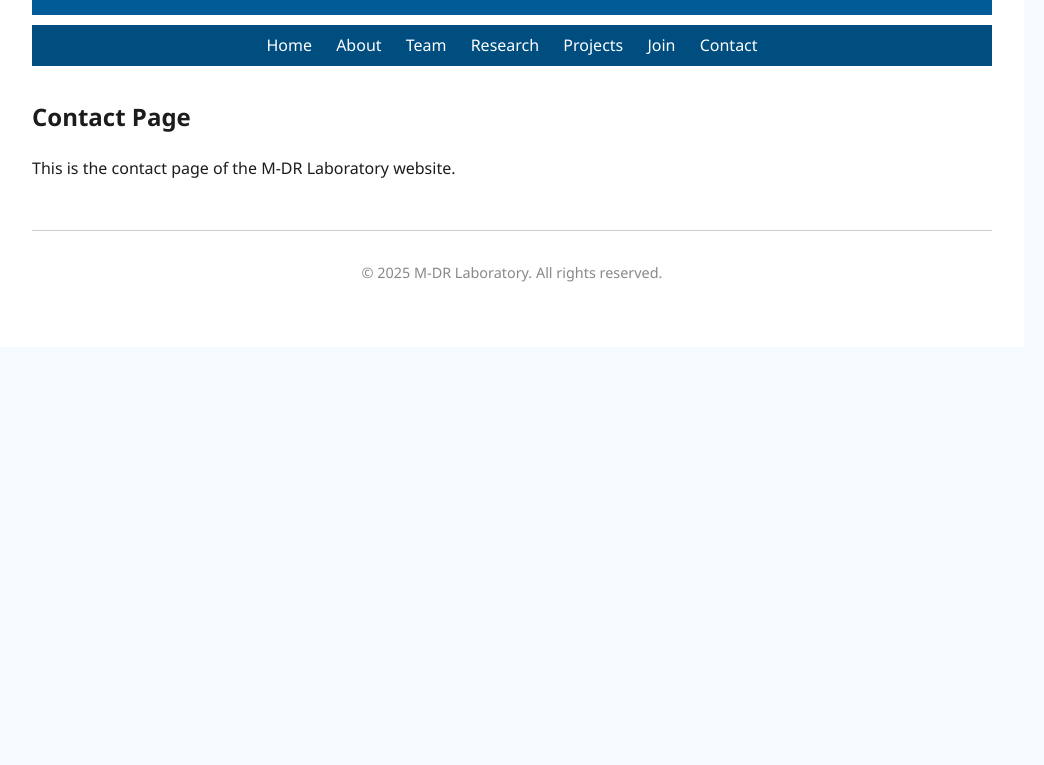
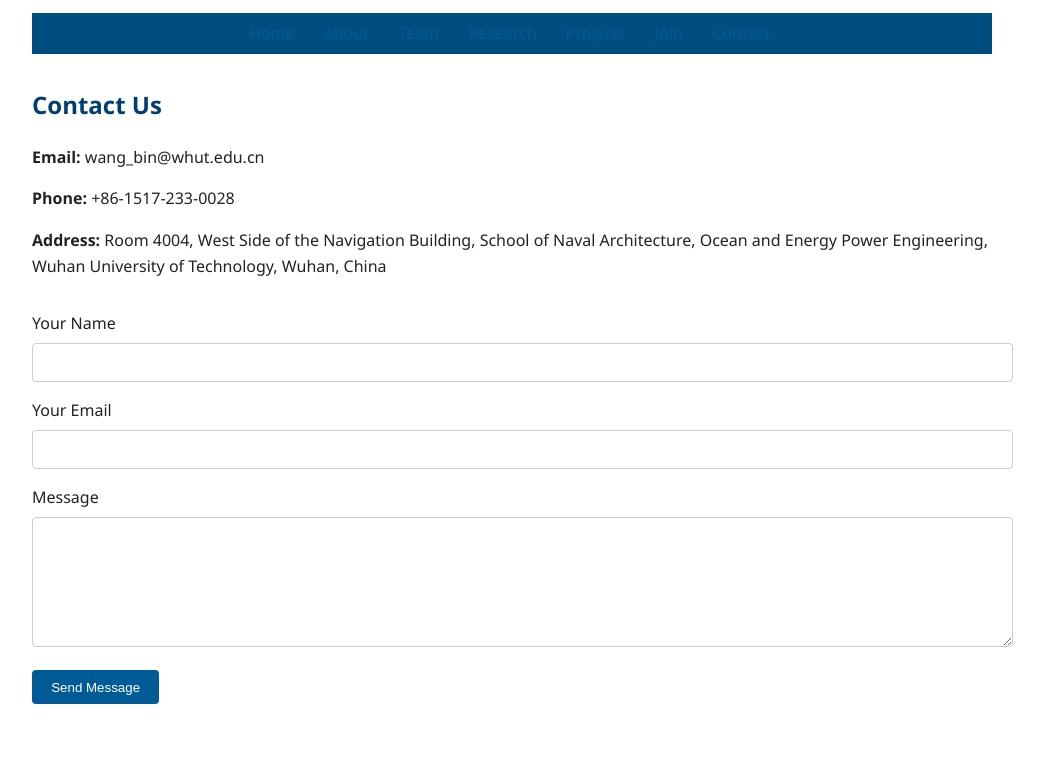
Before and after one commit to WHUTBIN/M-DR-Lab.github.io, a plain HTML site: page contact.html in a window 1280 px wide. Shown: the part 168-933 px from the top of the page, without its empty margins (128-1172 px from the left). Before the commit the page ends 800 px from the top, so only its background shows below. Drawn offline with Linux system fonts and the light colour scheme.

Commit message:
Update contact.html

```diff
--- a/contact.html
+++ b/contact.html
@@ -1,16 +1,126 @@
 <!DOCTYPE html>
 <html lang="en">
 <head>
-  <meta charset="UTF-8">
+  <meta charset="UTF-8" />
+  <meta name="viewport" content="width=device-width, initial-scale=1.0"/>
   <title>M-DR Laboratory - Contact</title>
-  <link rel="stylesheet" href="style.css">
+  <link rel="stylesheet" href="style.css" />
+  <style>
+    body {
+      font-family: "Segoe UI", sans-serif;
+      margin: 0;
+      padding: 0;
+      background-color: #fff;
+      color: #222;
+    }
+
+    .container {
+      max-width: 960px;
+      margin: 0 auto;
+      padding: 2rem;
+    }
+
+    header {
+      display: flex;
+      align-items: center;
+      border-bottom: 1px solid #ccc;
+      padding-bottom: 1rem;
+    }
+
+    header img {
+      height: 80px;
+      margin-right: 20px;
+    }
+
+    nav {
+      margin-top: 1rem;
+      margin-bottom: 2rem;
+    }
+
+    nav a {
+      margin-right: 15px;
+      text-decoration: none;
+      color: #005b96;
+      font-weight: 500;
+    }
+
+    nav a:hover {
+      text-decoration: underline;
+    }
+
+    h1 {
+      margin-bottom: 0.2rem;
+    }
+
+    h3 {
+      margin-top: 0;
+      font-weight: 400;
+      color: #555;
+    }
+
+    main h2 {
+      font-size: 1.5rem;
+      color: #003f72;
+    }
+
+    .contact-info {
+      margin-top: 1rem;
+      line-height: 1.6;
+    }
+
+    .contact-form {
+      margin-top: 2rem;
+    }
+
+    .contact-form label {
+      display: block;
+      margin-top: 1rem;
+    }
+
+    .contact-form input,
+    .contact-form textarea {
+      width: 100%;
+      padding: 0.6rem;
+      margin-top: 0.4rem;
+      border: 1px solid #ccc;
+      border-radius: 4px;
+      font-family: inherit;
+    }
+
+    .contact-form button {
+      margin-top: 1rem;
+      padding: 0.6rem 1.2rem;
+      background-color: #005b96;
+      color: white;
+      border: none;
+      border-radius: 4px;
+      cursor: pointer;
+    }
+
+    .contact-form button:hover {
+      background-color: #004578;
+    }
+
+    footer {
+      margin-top: 4rem;
+      padding-top: 1rem;
+      border-top: 1px solid #ccc;
+      text-align: center;
+      font-size: 0.9rem;
+      color: #777;
+    }
+  </style>
 </head>
 <body>
   <div class="container">
     <header>
-      <h1>M-DR Lab</h1>
-      <h3>Marine Mechanical Dynamics and Reliability Laboratory</h3>
+      <img src="mdr-logo.png" alt="M-DR Lab Logo" />
+      <div>
+        <h1>M-DR Lab</h1>
+        <h3>Marine Mechanical Dynamics and Reliability Laboratory</h3>
+      </div>
     </header>
+
     <nav>
       <a href="index.html">Home</a>
       <a href="about.html">About</a>
@@ -20,12 +130,34 @@
       <a href="join.html">Join</a>
       <a href="contact.html">Contact</a>
     </nav>
+
     <main>
       <section>
-        <h2>Contact Page</h2>
-        <p>This is the contact page of the M-DR Laboratory website.</p>
+        <h2>Contact Us</h2>
+        <div class="contact-info">
+          <p><strong>Email:</strong> wang_bin@whut.edu.cn</p>
+          <p><strong>Phone:</strong> +86-1517-233-0028</p>
+          <p><strong>Address:</strong> Room 4004, West Side of the Navigation Building, School of Naval Architecture, Ocean and Energy Power Engineering,<br/>
+            Wuhan University of Technology, Wuhan, China</p>
+        </div>
+
+        <div class="contact-form">
+          <form action="#" method="post">
+            <label for="name">Your Name</label>
+            <input type="text" id="name" name="name" required />
+
+            <label for="email">Your Email</label>
+            <input type="email" id="email" name="email" required />
+
+            <label for="message">Message</label>
+            <textarea id="message" name="message" rows="6" required></textarea>
+
+            <button type="submit">Send Message</button>
+          </form>
+        </div>
       </section>
     </main>
+
     <footer>
       <p>&copy; 2025 M-DR Laboratory. All rights reserved.</p>
     </footer>
```
